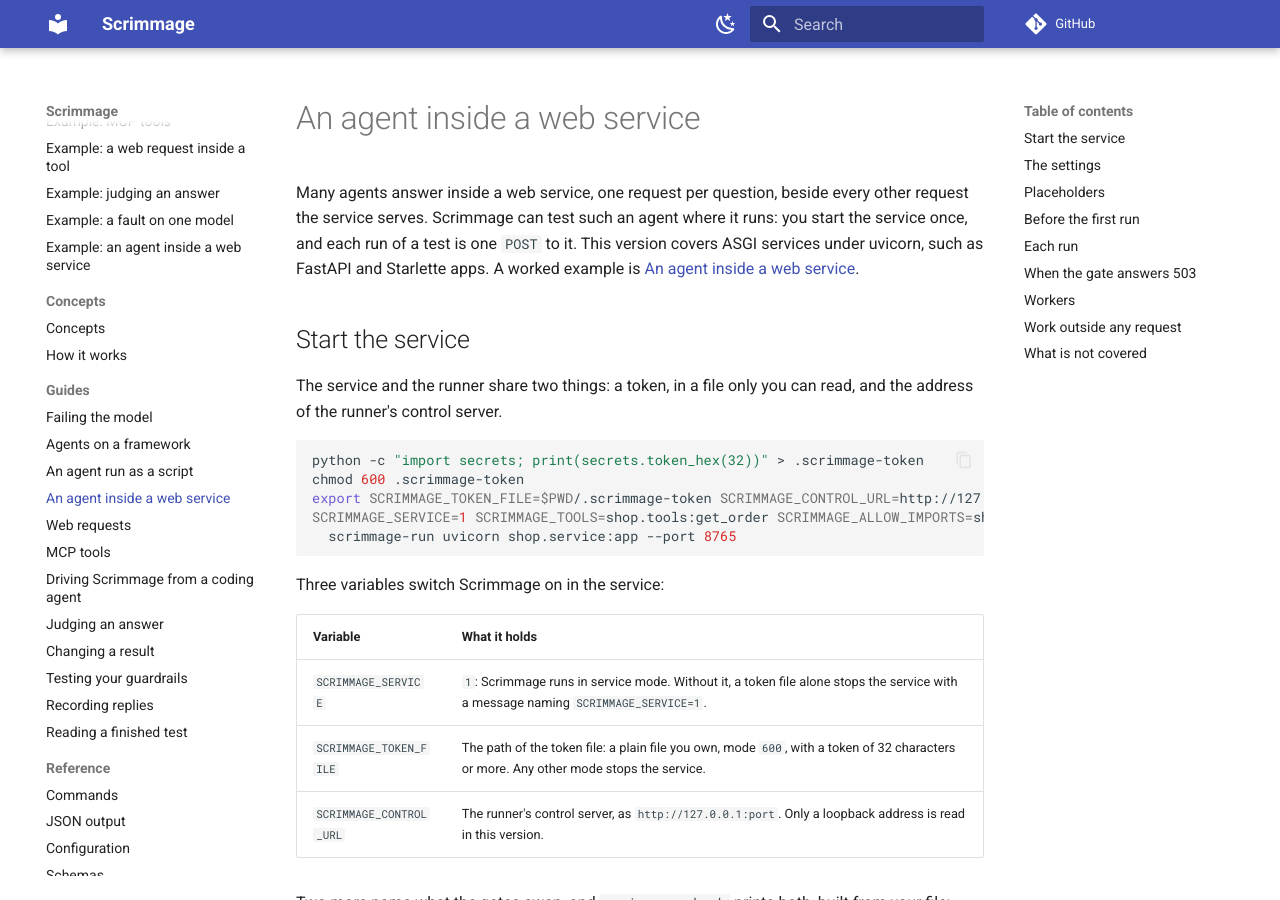
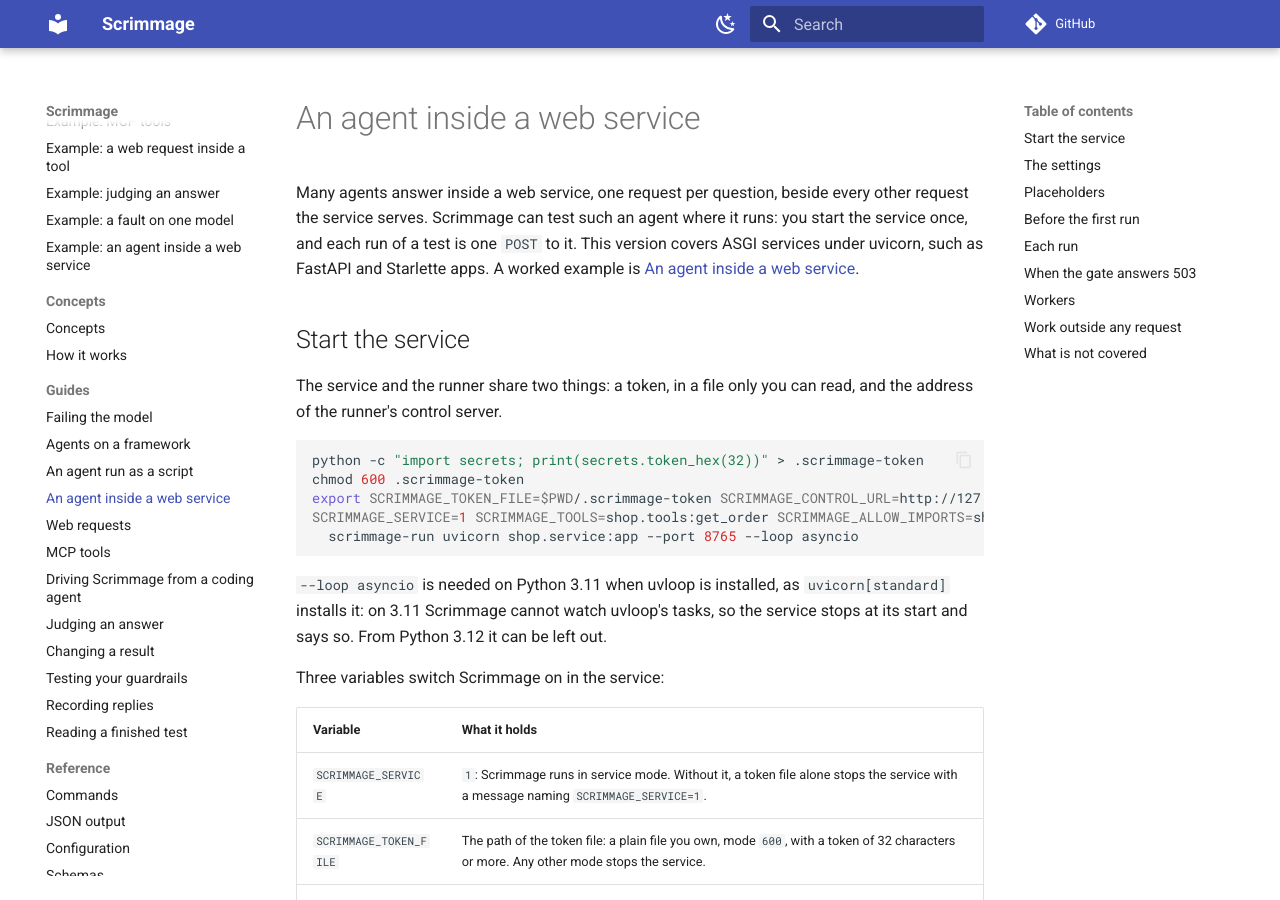
Before and after one commit to ManishKumar97/scrimmage, an MkDocs documentation site: the page built from docs/services.md, in a window 1280 px wide and 900 px high. Built offline with MkDocs 1.6.1 and Material for MkDocs 9.7.7, drawn with Linux system fonts in a browser that asks for light colours; comment, search, counter and statistics services are not loaded; some of the changed text lies outside the part shown.

Commit message:
docs(services): run the page's own start line, with --loop asyncio
The example harness added --loop asyncio itself, so the page's line was never what ran; on 3.11 with uvloop that line stops the service. Both start lines now carry the flag and the harness runs the page's line. The docs also name the MCP stdio start as a decided process start, a row's runs in turn, and the starts below multiprocessing's own calls before 3.14.

````diff
--- a/docs/services.md
+++ b/docs/services.md
@@ -14,8 +14,11 @@ python -c "import secrets; print(secrets.token_hex(32))" > .scrimmage-token
 chmod 600 .scrimmage-token
 export SCRIMMAGE_TOKEN_FILE=$PWD/.scrimmage-token SCRIMMAGE_CONTROL_URL=http://127.0.0.1:8766
 SCRIMMAGE_SERVICE=1 SCRIMMAGE_TOOLS=shop.tools:get_order SCRIMMAGE_ALLOW_IMPORTS=shop. \
-  scrimmage-run uvicorn shop.service:app --port 8765
+  scrimmage-run uvicorn shop.service:app --port 8765 --loop asyncio
 ```
+
+`--loop asyncio` is needed on Python 3.11 when uvloop is installed, as `uvicorn[standard]` installs it: on 3.11 Scrimmage cannot watch uvloop's tasks, so the service stops at its start and says so.
+From Python 3.12 it can be left out.
 
 Three variables switch Scrimmage on in the service:
 
@@ -148,5 +151,6 @@ See [Limits](limits.md) for the cost of this rule.
 - WSGI services, Flask, Django and gunicorn, queue workers, and hypercorn.
 - `scrimmage record` and `scrimmage init --probe`, which stop with exit 2: record or probe the same agent as a function.
 - A Python child joining a service run: every process start in a run is refused unless `real` lists its program. See [Safety](safety.md#an-agent-inside-a-web-service).
+- An MCP server over stdio started inside a request: its start is a process start, so it needs `process:<command>` under `real`, such as `process:npx`. A server started at the service's startup needs nothing; its tool calls are gated either way.
 
 [Limits](limits.md) lists the rest.
````
Also changed, not shown: docs/cli.md (+1 -1 lines), docs/examples/service-agent.md (+1 -1 lines), docs/limits.md (+2 -1 lines), docs/safety.md (+3 -0 lines), 2 other files.
